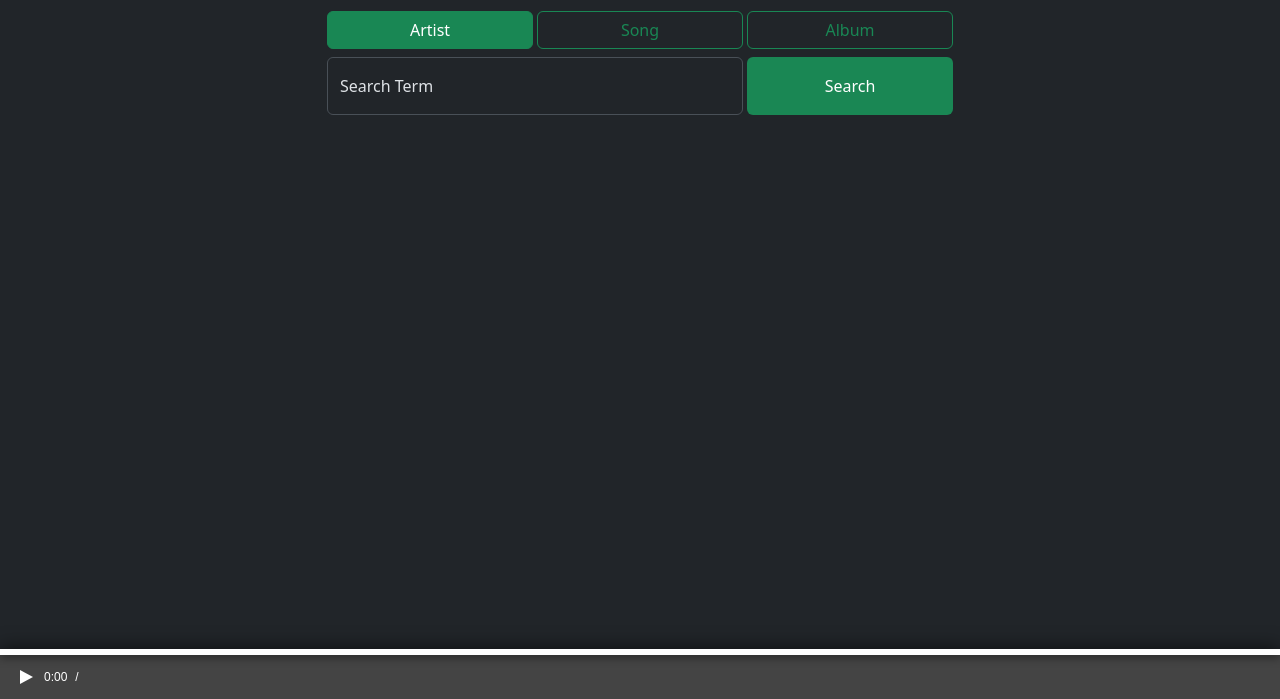
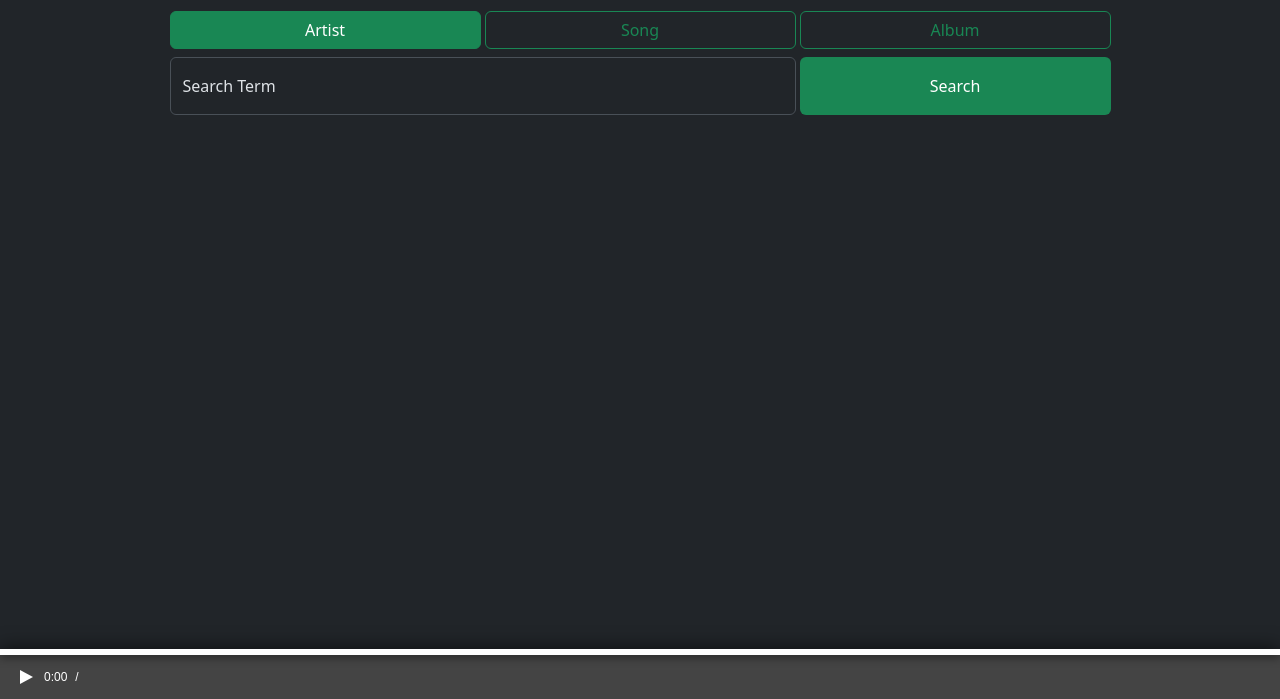
Before and after one commit to chriscors/JS-Mytunes-AJAX, a website: page index.html in a window 1280 px wide. Shown: the part 101-800 px from the top of the page. Drawn offline with nearby package versions, Linux system fonts and the light colour scheme.

Commit message:
Fixes button widths

```diff
--- a/index.html
+++ b/index.html
@@ -29,8 +29,8 @@
     </header>
     <main>
       <form method="post" id="search-form" class="container-fluid m-0">
-        <div class="row gx-1">
-          <div class="col-2 offset-3">
+        <div class="row gx-1 justify-content-center">
+          <div class="col-3">
             <input
               type="radio"
               class="btn-check search-type"
@@ -44,7 +44,7 @@
               >Artist</label
             >
           </div>
-          <div class="col-2">
+          <div class="col-3">
             <input
               type="radio"
               class="btn-check search-type"
@@ -57,7 +57,7 @@
               >Song</label
             >
           </div>
-          <div class="col-2">
+          <div class="col-3">
             <input
               type="radio"
               class="btn-check search-type"
@@ -71,8 +71,8 @@
             >
           </div>
         </div>
-        <div class="row gx-1 mb-4" id="input-row">
-          <div class="col-4 offset-3">
+        <div class="row gx-1 mb-4 justify-content-center" id="input-row">
+          <div class="col-6">
             <div class="form-floating w-100">
               <input
                 type="text"
@@ -83,7 +83,7 @@
               <label for="artist-input">Search Term</label>
             </div>
           </div>
-          <div class="col-2">
+          <div class="col-3">
             <div class="input-field w-100 h-100">
               <input
                 type="submit"
```
